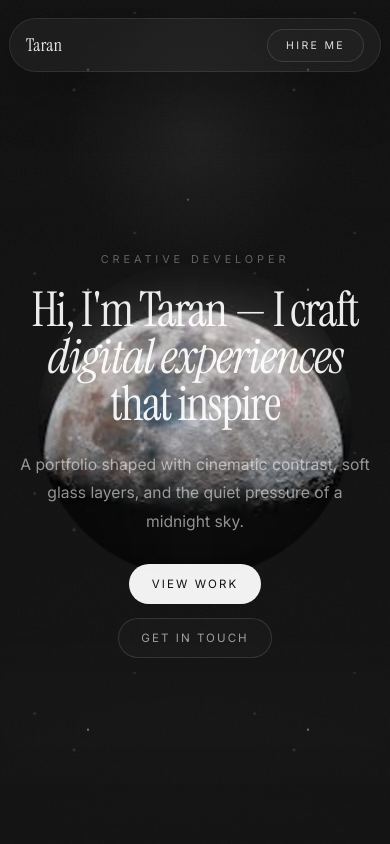
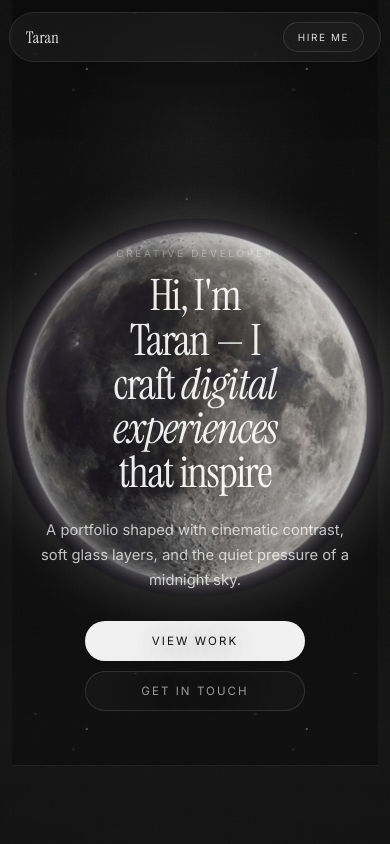
Before and after one commit to Taran-moon/Taran, a website built with Vite: page index.html in a window 390 px wide. Shown: the top 844 px of the page. Built offline with nearby package versions, Linux system fonts and the light colour scheme.

Commit message:
Update hero image and SEO

```diff
--- a/index.css
+++ b/index.css
@@ -215,14 +215,25 @@ img {
   border-top: 0;
 }
 
+.hero::before {
+  content: "";
+  position: absolute;
+  inset: 0;
+  z-index: 1;
+  pointer-events: none;
+  background:
+    radial-gradient(circle at 50% 44%, rgba(0, 0, 0, 0.16), transparent 25%),
+    linear-gradient(180deg, rgba(0, 0, 0, 0.34) 0%, rgba(0, 0, 0, 0.08) 34%, rgba(0, 0, 0, 0.28) 100%);
+}
+
 .hero-orb {
   position: absolute;
   inset: 50% auto auto 50%;
-  width: min(640px, 80vw);
+  width: min(760px, 86vw);
   aspect-ratio: 1;
-  transform: translate(-50%, -47%);
-  filter: drop-shadow(0 0 40px rgba(255, 255, 255, 0.02));
-  opacity: 0.92;
+  transform: translate(-50%, -46%);
+  filter: drop-shadow(0 0 36px rgba(255, 255, 255, 0.12));
+  opacity: 0.96;
   pointer-events: none;
 }
 
@@ -231,7 +242,7 @@ img {
   height: 100%;
   object-fit: cover;
   border-radius: 50%;
-  mix-blend-mode: screen;
+  box-shadow: 0 0 44px rgba(255, 255, 255, 0.14);
   animation: float 12s ease-in-out infinite;
 }
 
@@ -240,6 +251,7 @@ img {
   z-index: 2;
   max-width: 840px;
   margin-top: 4vh;
+  text-shadow: 0 4px 28px rgba(0, 0, 0, 0.72);
 }
 
 .eyebrow {
@@ -264,6 +276,7 @@ h1 {
   line-height: 0.98;
   max-width: 820px;
   margin: 0 auto;
+  text-wrap: balance;
 }
 
 h1 em {
@@ -273,7 +286,7 @@ h1 em {
 .hero-desc {
   max-width: 480px;
   margin: 24px auto 0;
-  color: var(--muted);
+  color: rgba(255, 255, 255, 0.74);
   font-size: 0.98rem;
   line-height: 1.8;
 }
@@ -752,7 +765,30 @@ h1 em {
   }
 
   .hero {
-    padding-top: 104px;
+    min-height: auto;
+    padding-top: 118px;
+    padding-bottom: 54px;
+  }
+
+  .hero-orb {
+    width: min(540px, 94vw);
+    transform: translate(-50%, -44%);
+  }
+
+  .hero-copy {
+    margin-top: 14vh;
+  }
+
+  h1 {
+    font-size: clamp(2.7rem, 11vw, 4rem);
+    line-height: 1.02;
+    max-width: 10.5ch;
+  }
+
+  .hero-desc {
+    max-width: 34ch;
+    font-size: 0.92rem;
+    line-height: 1.7;
   }
 
   .split,
@@ -777,6 +813,58 @@ h1 em {
   }
 }
 
+@media (max-width: 520px) {
+  .topbar {
+    top: 12px;
+    height: 50px;
+  }
+
+  .brand {
+    font-size: 1rem;
+  }
+
+  .hire {
+    padding: 8px 14px;
+    font-size: 0.62rem;
+    letter-spacing: 0.16em;
+  }
+
+  .section {
+    width: min(100% - 24px, 1180px);
+  }
+
+  .hero {
+    padding-top: 104px;
+  }
+
+  .hero-orb {
+    width: min(430px, 96vw);
+    transform: translate(-50%, -40%);
+  }
+
+  .hero-copy {
+    margin-top: 17vh;
+  }
+
+  .eyebrow {
+    margin-bottom: 14px;
+    font-size: 0.62rem;
+    letter-spacing: 0.28em;
+  }
+
+  .hero-actions {
+    gap: 10px;
+  }
+
+  .btn {
+    width: min(100%, 220px);
+  }
+
+  .contact-card strong {
+    font-size: 1.12rem;
+  }
+}
+
 @media (prefers-reduced-motion: reduce) {
   html {
     scroll-behavior: auto;
--- a/index.html
+++ b/index.html
@@ -3,8 +3,17 @@
 <head>
   <meta charset="UTF-8">
   <meta name="viewport" content="width=device-width, initial-scale=1.0">
-  <title>Taran</title>
-  <meta name="description" content="Taran's cinematic portfolio website.">
+  <title>Taran | Creative Developer Portfolio</title>
+  <meta name="description" content="Taran is a creative developer crafting cinematic digital experiences, portfolio websites, UI/UX concepts, and luxury brand visuals.">
+  <meta name="robots" content="index, follow">
+  <meta name="author" content="Taran">
+  <meta name="theme-color" content="#050505">
+  <meta property="og:title" content="Taran | Creative Developer Portfolio">
+  <meta property="og:description" content="Creative developer portfolio featuring web design, UI/UX, branding, and selected case studies by Taran.">
+  <meta property="og:type" content="website">
+  <meta name="twitter:card" content="summary_large_image">
+  <meta name="twitter:title" content="Taran | Creative Developer Portfolio">
+  <meta name="twitter:description" content="Creative developer portfolio featuring web design, UI/UX, branding, and selected case studies by Taran.">
   <link rel="preconnect" href="https://fonts.googleapis.com">
   <link rel="preconnect" href="https://fonts.gstatic.com" crossorigin>
   <link href="https://fonts.googleapis.com/css2?family=Instrument+Serif:ital@0;1&family=Inter:wght@400;500;600;700&display=swap" rel="stylesheet">
@@ -33,7 +42,7 @@
   <main>
     <section id="home" class="hero section">
       <div class="hero-orb" aria-hidden="true">
-        <img src="/asset/moon.png" alt="" />
+        <img src="/asset/hero-moon.jpg" alt="" />
       </div>
 
       <div class="hero-copy reveal">
--- a/package.json
+++ b/package.json
@@ -10,6 +10,7 @@
   },
   "devDependencies": {
     "localtunnel": "^2.0.2",
+    "vercel": "^53.3.2",
     "vite": "^5.0.0"
   }
 }
--- /dev/null
+++ b/robots.txt
@@ -0,0 +1,2 @@
+User-agent: *
+Allow: /
```
Also changed, not shown: asset/hero-moon.jpg (added), 1 other file.
